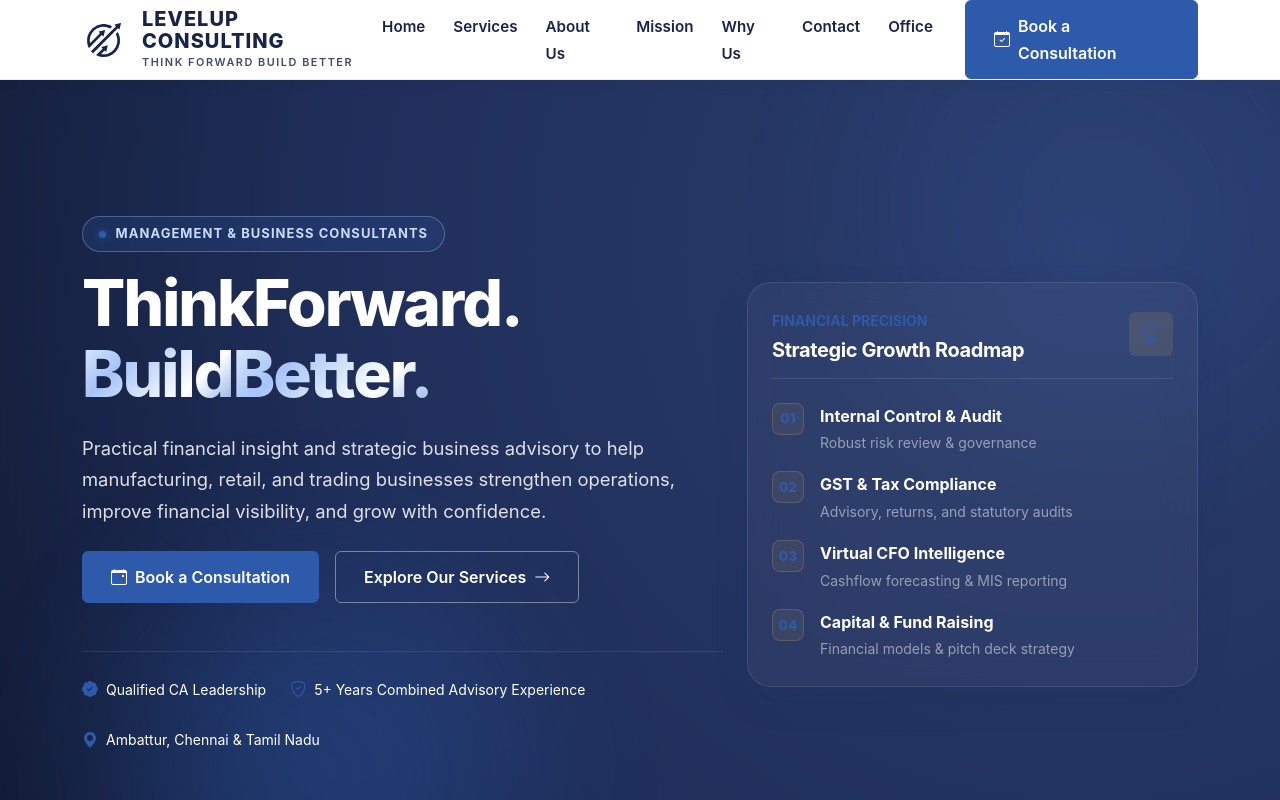
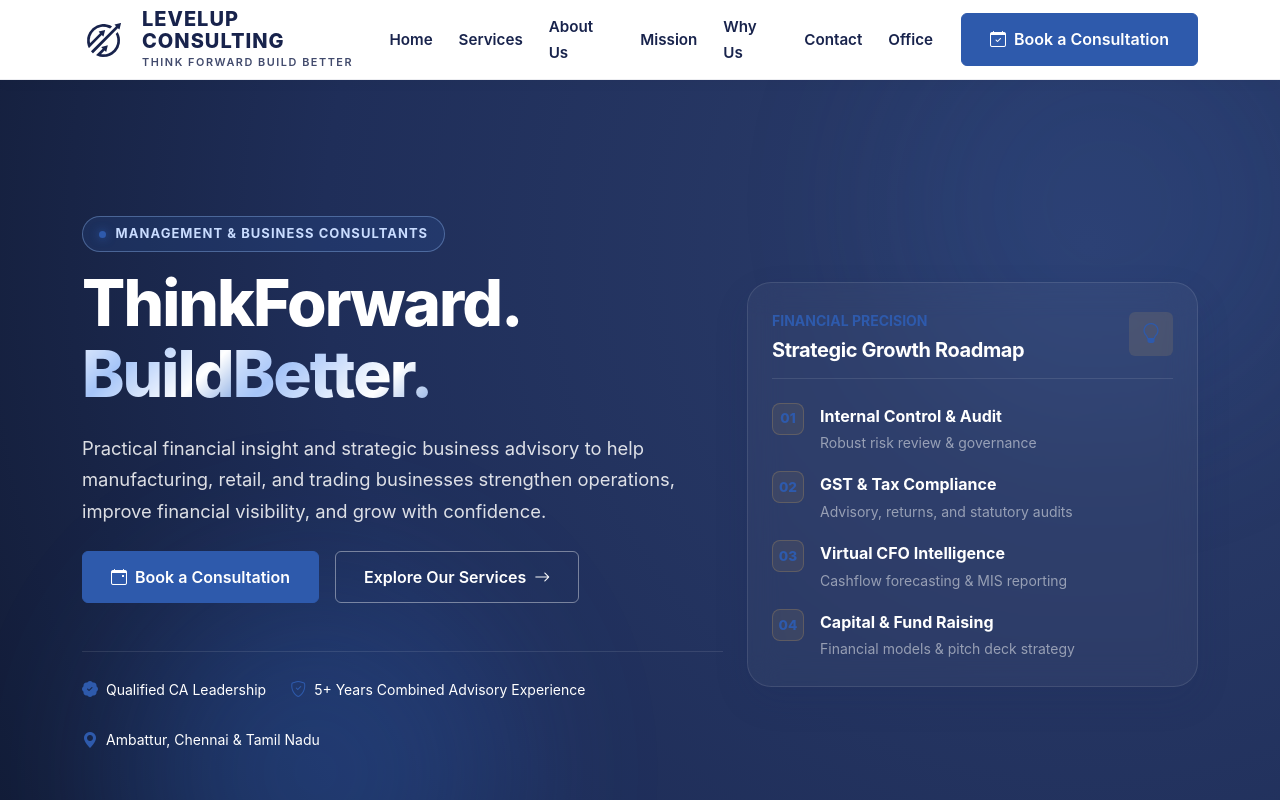
Before and after one commit to saraswathandev-ops/levelup, an Angular app: page / in a window 1280 px wide. Shown: the top 800 px of the page. Built offline with nearby package versions, Linux system fonts and the light colour scheme.

Commit message:
Improve responsive navigation layout and accessibility

```diff
--- a/src/app/layout/navbar/navbar.component.scss
+++ b/src/app/layout/navbar/navbar.component.scss
@@ -1,8 +1,9 @@
 .navbar-custom {
+  --navbar-height: 80px;
   position: sticky;
   top: 0;
   width: 100%;
-  height: 80px;
+  height: var(--navbar-height);
   background: rgba(255, 255, 255, 0.98);
   backdrop-filter: blur(12px);
   -webkit-backdrop-filter: blur(12px);
@@ -11,10 +12,10 @@
   z-index: 1030;
   display: flex;
   align-items: center;
-  transition: all 0.3s cubic-bezier(0.16, 1, 0.3, 1);
+  transition: height 0.3s cubic-bezier(0.16, 1, 0.3, 1), box-shadow 0.3s ease;
 
   &.is-scrolled {
-    height: 70px;
+    --navbar-height: 70px;
     background: rgba(255, 255, 255, 0.98);
     backdrop-filter: blur(16px);
     -webkit-backdrop-filter: blur(16px);
@@ -27,6 +28,7 @@
   display: flex;
   align-items: center;
   gap: 0.85rem;
+  min-width: 0;
   text-decoration: none;
   color: #18234c;
 }
@@ -55,15 +57,10 @@
 .brand-link:hover .brand-badge {
   transform: scale(1.05);
 
-  .brand-icon-svg {
-    transform: rotate(3deg);
-  }
+  .brand-icon-svg { transform: rotate(3deg); }
 }
 
-.brand-text-group {
-  display: flex;
-  flex-direction: column;
-}
+.brand-text-group { display: flex; flex-direction: column; }
 
 .brand-name {
   font-family: var(--font-family-headings);
@@ -73,15 +70,10 @@
   color: #18234c;
   line-height: 1.1;
 
-  .brand-highlight {
-    color: #18234c;
-    transition: color 0.2s ease;
-  }
+  .brand-highlight { color: #18234c; transition: color 0.2s ease; }
 }
 
-.brand-link:hover .brand-name .brand-highlight {
-  color: var(--color-accent);
-}
+.brand-link:hover .brand-name .brand-highlight { color: var(--color-accent); }
 
 .brand-tagline {
   font-size: 0.68rem;
@@ -94,12 +86,13 @@
 }
 
 .mobile-toggle {
-  background: none;
+  flex: 0 0 44px;
+  background: #fff;
   border: 1px solid rgba(24, 35, 76, 0.22);
   color: #18234c;
   border-radius: var(--radius-sm);
-  width: 42px;
-  height: 42px;
+  width: 44px;
+  height: 44px;
   font-size: 1.4rem;
   display: flex;
   align-items: center;
@@ -107,16 +100,18 @@
   cursor: pointer;
   transition: all 0.2s ease;
 
-  &:hover {
+  &:hover, &:focus-visible {
     background: rgba(24, 35, 76, 0.06);
     border-color: var(--color-accent);
     color: var(--color-accent);
   }
+
+  &:focus-visible { outline: 3px solid rgba(46, 90, 172, 0.28); outline-offset: 2px; }
 }
 
 .nav-backdrop {
   position: fixed;
-  top: 80px;
+  top: var(--navbar-height);
   left: 0;
   right: 0;
   bottom: 0;
@@ -129,60 +124,81 @@
 .nav-links-wrapper {
   display: flex;
   align-items: center;
-  gap: 2rem;
+  gap: 1.5rem;
 
-  @media (max-width: 991.98px) {
-    position: fixed;
-    top: 80px;
+  @media (max-width: 1199.98px) {
+    position: absolute;
+    top: var(--navbar-height);
     left: 0;
     right: 0;
-    background: #ffffff;
+    z-index: 1025;
+    max-height: calc(100dvh - var(--navbar-height));
+    overflow-y: auto;
+    background: #fff;
     border-bottom: 1px solid rgba(24, 35, 76, 0.1);
     flex-direction: column;
-    padding: 2rem 1.5rem;
-    gap: 1.5rem;
+    align-items: stretch;
+    padding: 1.25rem 1.5rem max(1.5rem, env(safe-area-inset-bottom));
+    gap: 1.25rem;
     box-shadow: 0 16px 36px rgba(24, 35, 76, 0.12);
-    transform: translateY(-120%);
+    visibility: hidden;
     opacity: 0;
     pointer-events: none;
-    transition: transform 0.3s cubic-bezier(0.16, 1, 0.3, 1), opacity 0.25s ease;
+    transform: translateY(-0.5rem);
+    transition: opacity 0.2s ease, transform 0.2s ease, visibility 0.2s ease;
 
     &.open {
-      transform: translateY(0);
+      visibility: visible;
       opacity: 1;
       pointer-events: auto;
+      transform: translateY(0);
     }
+  }
+
+  @media (min-width: 1200px) {
+    position: static;
+    max-height: none;
+    overflow: visible;
+    visibility: visible;
+    opacity: 1;
+    pointer-events: auto;
+    transform: none;
   }
 }
 
 .nav-list {
   display: flex;
+  align-items: center;
   list-style: none;
-  gap: 1.75rem;
+  gap: clamp(0.75rem, 1.4vw, 1.5rem);
   padding: 0;
   margin: 0;
 
-  @media (max-width: 991.98px) {
+  @media (max-width: 1199.98px) {
     flex-direction: column;
+    align-items: stretch;
     width: 100%;
-    text-align: center;
-    gap: 1.25rem;
+    text-align: left;
+    gap: 0.25rem;
   }
 
   li a {
+    display: inline-flex;
+    align-items: center;
+    min-height: 44px;
     color: #18234c;
     font-weight: 600;
     font-size: 0.95rem;
     text-decoration: none;
     transition: color 0.2s ease;
-    padding: 0.5rem 0;
+    padding: 0.5rem 0.25rem;
     position: relative;
 
     &::after {
       content: '';
       position: absolute;
-      bottom: 0;
-      left: 0;
+      bottom: 0.2rem;
+      left: 0.25rem;
       width: 0;
       height: 2px;
       background: var(--color-accent);
@@ -191,20 +207,29 @@
 
     &:hover, &:focus-visible {
       color: var(--color-accent);
+      &::after { width: calc(100% - 0.5rem); }
+    }
 
-      &::after {
-        width: 100%;
-      }
-    }
+    &:focus-visible { outline: 2px solid var(--color-accent); outline-offset: 3px; border-radius: 3px; }
+  }
+
+  @media (max-width: 1199.98px) {
+    li a { display: flex; width: 100%; padding: 0.65rem 0.25rem; }
   }
 }
 
 .nav-cta-wrapper {
-  @media (max-width: 991.98px) {
+  flex-shrink: 0;
+
+  @media (max-width: 1199.98px) {
     width: 100%;
-
-    .btn-brand-primary {
-      width: 100%;
-    }
+    .btn-brand-primary { display: flex; width: 100%; justify-content: center; }
   }
 }
+
+@media (max-width: 420px) {
+  .brand-name { font-size: 1.05rem; letter-spacing: 0.035em; }
+  .brand-tagline { font-size: 0.58rem; letter-spacing: 0.1em; }
+  .brand-badge { width: 38px; height: 38px; }
+  .brand-badge .brand-icon-svg { width: 34px; height: 34px; }
+}
```
